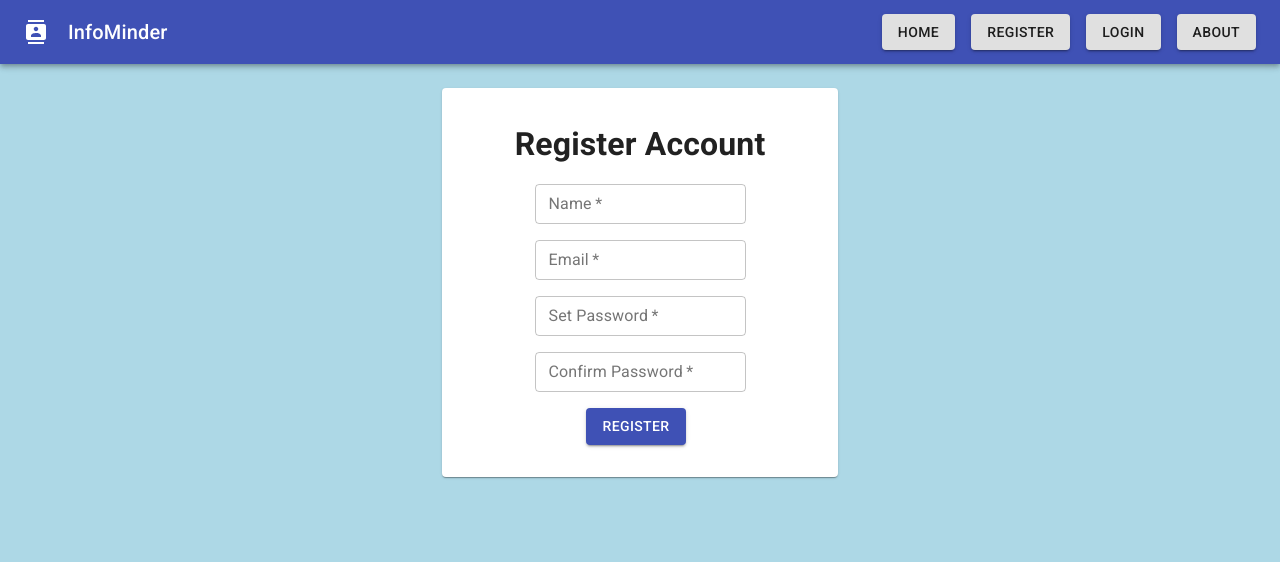
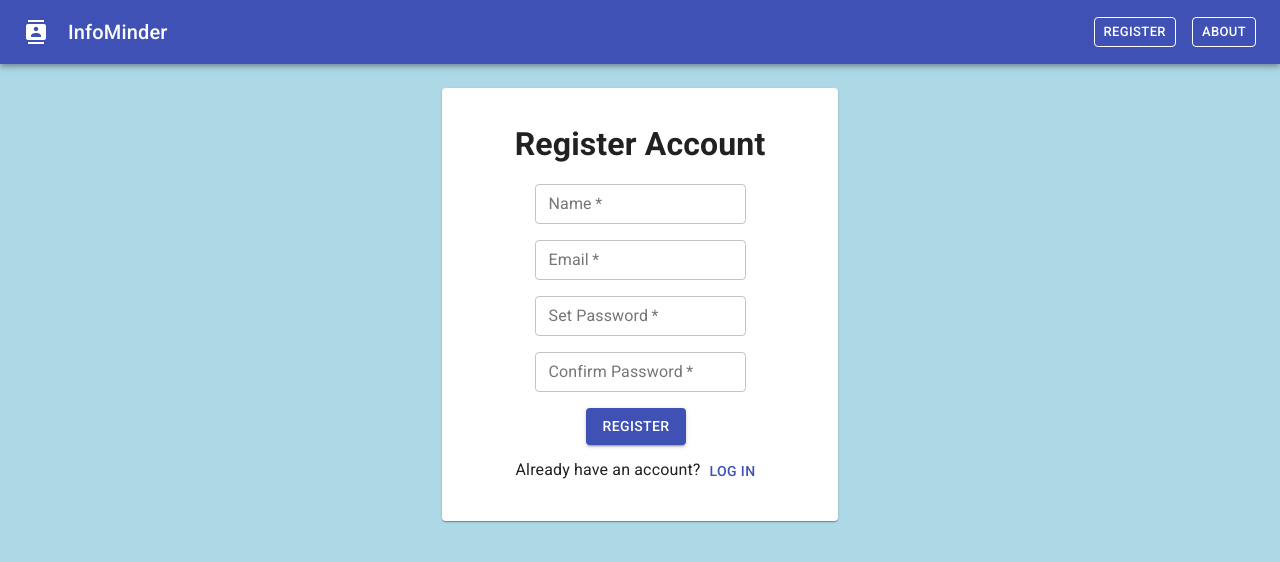
Before and after one commit to hamzahmd/contact-infominder, a React (Create React App) app in the folder client/: page /register in a window 1280 px wide. Shown: the top 562 px of the page. Built offline with nearby package versions, Linux system fonts and the light colour scheme; the HTML template or start-up script is replaced by a standard one.

Commit message:
Logout and token removing

```diff
--- a/client/src/components/auth/Register.js
+++ b/client/src/components/auth/Register.js
@@ -1,7 +1,15 @@
 import React, { useContext, useEffect, useState } from 'react';
+import { Link } from 'react-router-dom';
 import AlertContext from '../../context/alert/alertContext';
 import AuthContext from '../../context/auth/authContext';
-import { Button, Card, Box, TextField, Container } from '@material-ui/core';
+import {
+  Button,
+  Card,
+  Box,
+  TextField,
+  Container,
+  Typography,
+} from '@material-ui/core';
 
 const Register = (props) => {
   const alertContext = useContext(AlertContext);
@@ -108,6 +116,7 @@ const Register = (props) => {
               display: 'flex',
               justifyContent: 'center',
               paddingTop: '1rem',
+              marginBottom: '0.5rem',
             }}
           >
             <Box pr={1}>
@@ -116,6 +125,12 @@ const Register = (props) => {
               </Button>
             </Box>
           </div>
+          <Typography color='initial'>
+            Already have an account?
+            <Button component={Link} color='primary' to='/login'>
+              Log in
+            </Button>
+          </Typography>
         </form>
       </Card>
     </Container>
--- a/client/src/components/layout/Navbar.js
+++ b/client/src/components/layout/Navbar.js
@@ -1,7 +1,9 @@
-import React from 'react';
+import React, { Fragment, useContext } from 'react';
 import PropTypes from 'prop-types';
 import { Link } from 'react-router-dom';
+import AuthContext from '../../context/auth/authContext';
 import ContactsIcon from '@material-ui/icons/Contacts';
+import ExitToAppIcon from '@material-ui/icons/ExitToApp';
 import {
   Box,
   AppBar,
@@ -25,6 +27,56 @@ const useStyles = makeStyles((theme) => ({
 }));
 
 const Navbar = ({ title }) => {
+  const authContext = useContext(AuthContext);
+  const { isAuthenticated, logout, user } = authContext;
+  const onLogout = () => {
+    logout();
+  };
+  const authLinks = (
+    <Fragment>
+      <Typography style={{ marginRight: '0.5rem' }}>
+        Hello {user ? user.name : 'null'}
+      </Typography>
+      <Box pr={1}>
+        <IconButton
+          component={Link}
+          to='/login'
+          variant='contained'
+          color='inherit'
+          onClick={onLogout}
+        >
+          <ExitToAppIcon />
+        </IconButton>
+      </Box>
+    </Fragment>
+  );
+
+  const guestLinks = (
+    <Fragment>
+      <Box pr={2}>
+        <Button
+          component={Link}
+          to='/register'
+          variant='outlined'
+          color='inherit'
+          size='small'
+        >
+          Register
+        </Button>
+      </Box>
+
+      <Button
+        component={Link}
+        to='/about'
+        variant='outlined'
+        color='inherit'
+        size='small'
+      >
+        About
+      </Button>
+    </Fragment>
+  );
+
   const classes = useStyles();
   return (
     <AppBar position='sticky' color='primary' className={classes.root}>
@@ -41,44 +93,7 @@ const Navbar = ({ title }) => {
         <Typography variant='h6' className={classes.title}>
           {title}
         </Typography>
-        <Box pr={2}>
-          <Button
-            component={Link}
-            to='/'
-            variant='contained'
-            color='transprent'
-          >
-            Home
-          </Button>
-        </Box>
-        <Box pr={2}>
-          <Button
-            component={Link}
-            to='/register'
-            variant='contained'
-            color='transprent'
-          >
-            Register
-          </Button>
-        </Box>
-        <Box pr={2}>
-          <Button
-            component={Link}
-            to='/login'
-            variant='contained'
-            color='transprent'
-          >
-            Login
-          </Button>
-        </Box>
-        <Button
-          component={Link}
-          to='/about'
-          variant='contained'
-          color='ransprent'
-        >
-          About
-        </Button>
+        {isAuthenticated ? authLinks : guestLinks}
       </Toolbar>
     </AppBar>
   );
--- a/client/src/context/auth/AuthState.js
+++ b/client/src/context/auth/AuthState.js
@@ -84,6 +84,7 @@ const AuthState = (props) => {
     }
   };
   // LOGOUT,
+  const logout = () => dispatch({ type: LOGOUT });
 
   // CLEAR_ERRORS,
   const clearErrors = () => dispatch({ type: CLEAR_ERRORS });
@@ -100,6 +101,7 @@ const AuthState = (props) => {
         login,
         clearErrors,
         loadUser,
+        logout,
       }}
     >
       {props.children}
--- a/client/src/context/auth/authReducer.js
+++ b/client/src/context/auth/authReducer.js
@@ -23,6 +23,7 @@ const AuthReducer = (state, action) => {
     case REGISTER_FAIL:
     case AUTH_ERROR:
     case LOGIN_FAIL:
+    case LOGOUT:
       localStorage.removeItem('token');
       return {
         ...state,
```
